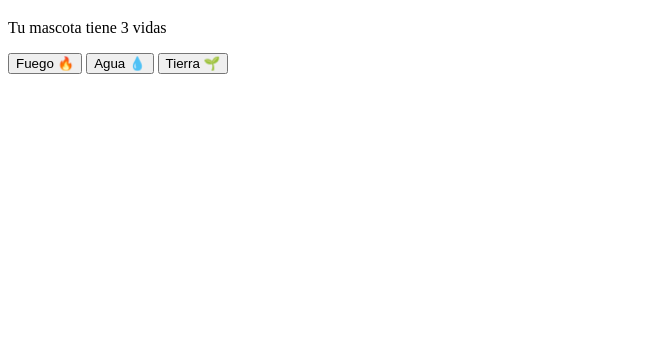
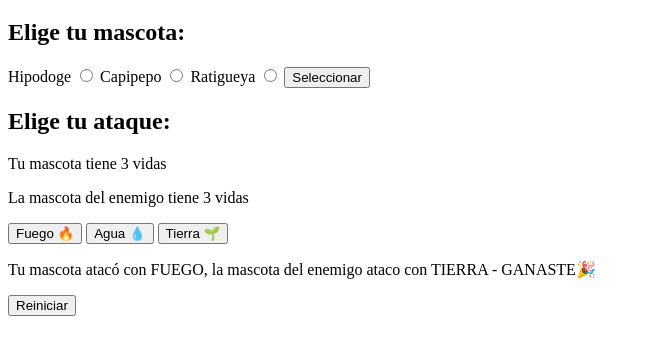
Before and after one commit to santiagodevco/ProgramacionBasica, a plain HTML site: page programar/mokepon.html in a window 1280 px wide. Shown: the part 62-416 px from the top of the page, without its empty margins (0-650 px from the left). Drawn offline with Linux system fonts and the light colour scheme.

Commit message:
Iniciando con el JS

```diff
--- a/programar/mokepon.html
+++ b/programar/mokepon.html
@@ -5,14 +5,31 @@
     <meta http-equiv="X-UA-Compatible" content="IE=edge">
     <meta name="viewport" content="width=device-width, initial-scale=1.0">
     <title>MOKEPON!</title>
+    <script src="./script/mokepon.js"></script>
 </head>
 <body>
     <h1>MOKEPON! 🔥💧🌱</h1>
 
-    <section id="seleccionar-mascota"></section>
+    <section id="seleccionar-mascota">
+        <h2>Elige tu mascota: </h2>
+
+        <label for="hipodoge">Hipodoge</label>
+        <input type="radio" id="hipodoge" name="mascota">
+
+        <label for="capipepo">Capipepo</label>
+        <input type="radio" id="capipepo" name="mascota">
+
+        <label for="ratigueya">Ratigueya</label>
+        <input type="radio" id="ratigueya" name="mascota">
+
+        <button>Seleccionar</button>
+    </section>
 
     <section id="seleccionar-ataque">
-        <p>Tu mascota tiene 3 vidas</p>
+        <h2>Elige tu ataque: </h2>
+
+        <p>Tu mascota tiene <span>3</span> vidas</p>
+        <p>La mascota del enemigo tiene <span>3</span> vidas</p>
 
         <p>
             <button>Fuego 🔥</button>
@@ -20,5 +37,13 @@
             <button>Tierra 🌱</button>
         </p>
     </section>
+
+    <section id="mensajes">
+        <p>Tu mascota atacó con FUEGO, la mascota del enemigo ataco con TIERRA - GANASTE🎉</p>
+    </section>
+
+    <section id="reiniciar">
+        <button>Reiniciar</button>
+    </section>
 </body>
 </html>
```
Also changed, not shown: programar/script/mokepon.js (added).
